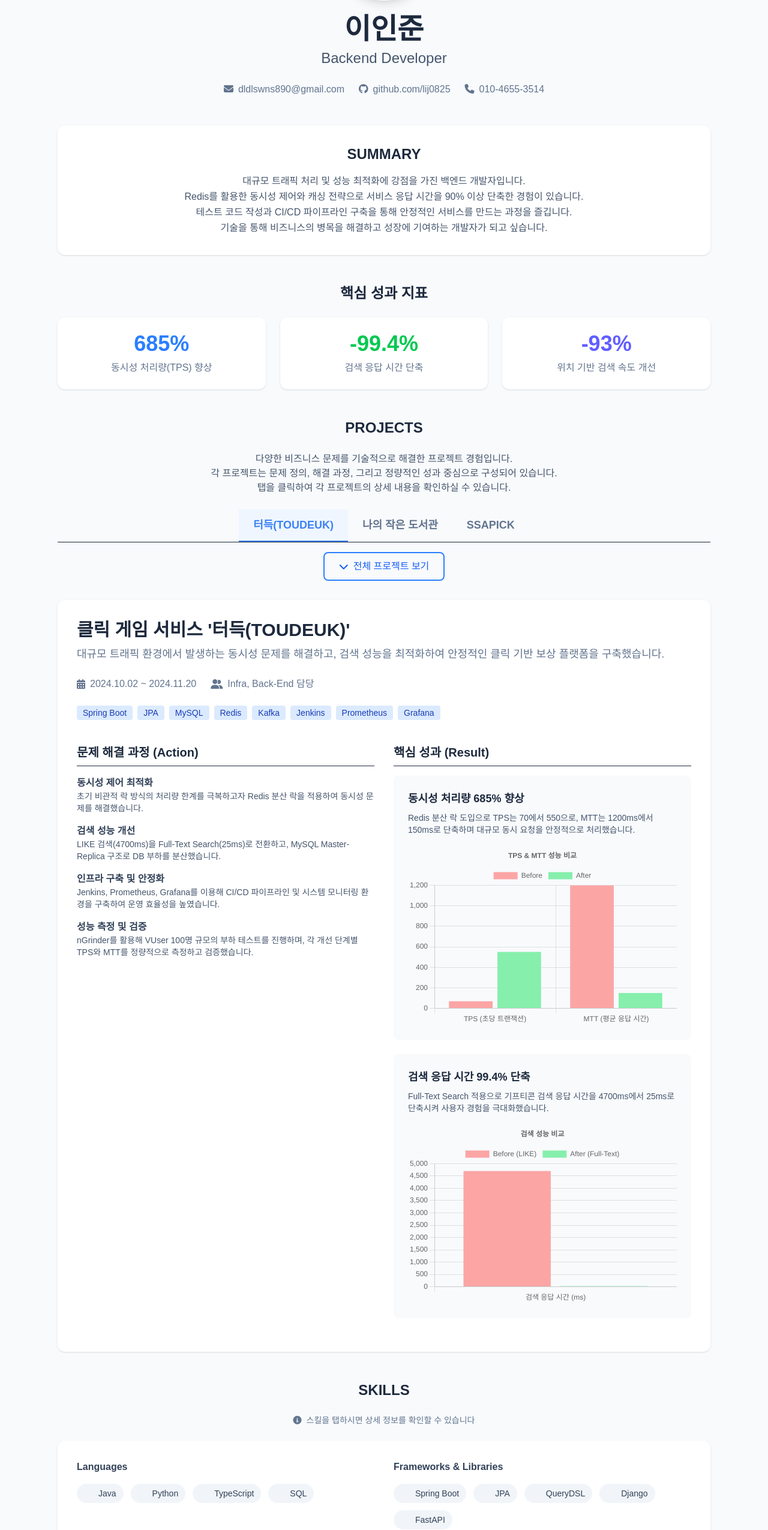
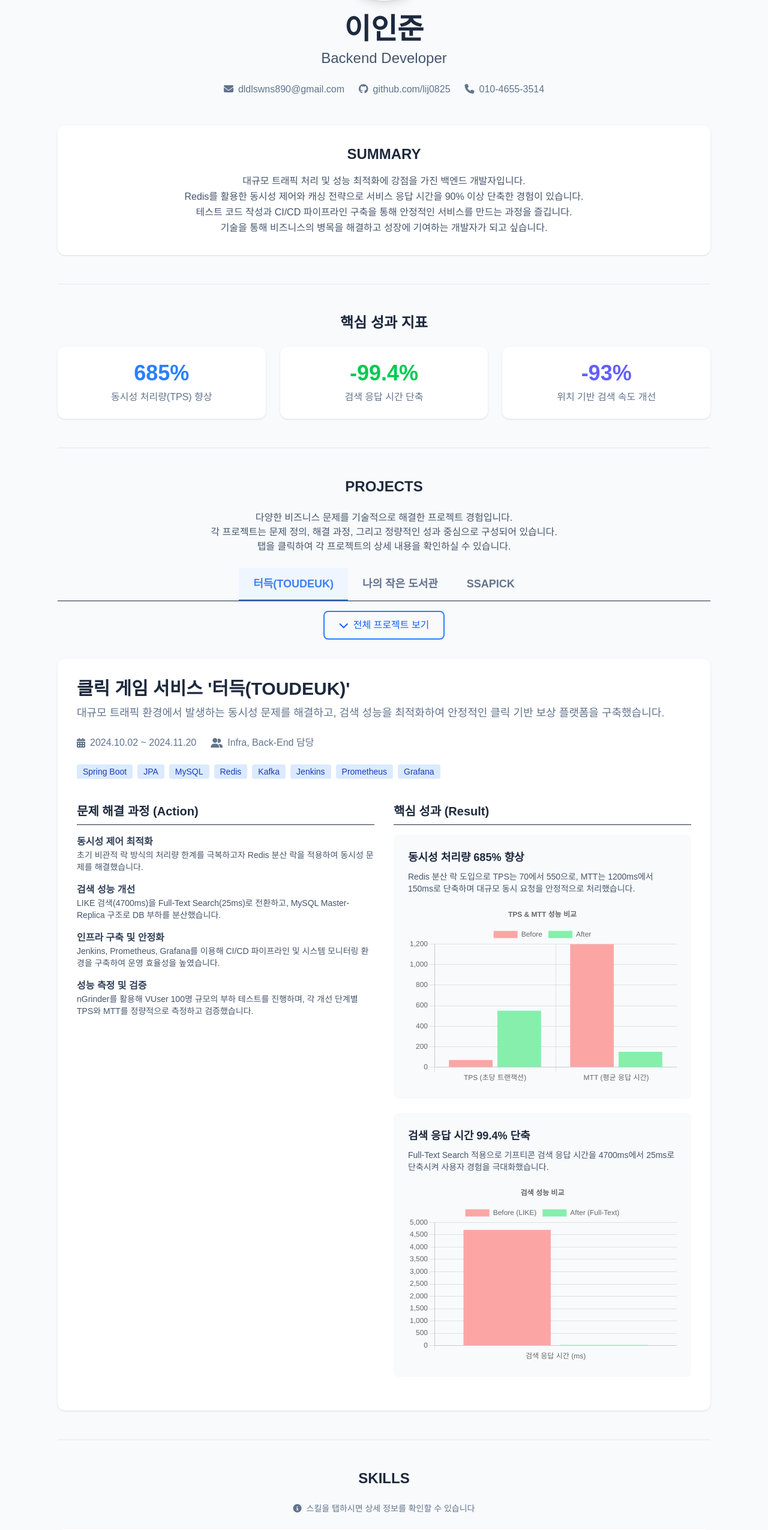
Before and after one commit to lij0825/lij0825.github.io, a React (Vite) app: page / in a window 1280 px wide. Shown: the part 247-2797 px from the top of the page at 60% size. Built offline with nearby package versions, Linux system fonts and the light colour scheme; some icons are missing; a web font is replaced by a local one.

Commit message:
Add dividers between sections for better visual separation

```diff
--- a/src/App.tsx
+++ b/src/App.tsx
@@ -212,6 +212,9 @@
           </p>
         </section>
 
+        {/* 구분선 */}
+        <div className="border-t border-slate-200 dark:border-gray-700 my-8 md:my-12"></div>
+
         <section id="key-achievements" className="mb-8 md:mb-12">
           <h2 className="text-xl md:text-2xl font-bold text-slate-800 dark:text-white mb-6 text-center">
             핵심 성과 지표
@@ -243,6 +246,9 @@
             </div>
           </div>
         </section>
+
+        {/* 구분선 */}
+        <div className="border-t border-slate-200 dark:border-gray-700 my-8 md:my-12"></div>
 
         <section id="projects" className="mb-8 md:mb-12">
           <h2 className="text-xl md:text-2xl font-bold text-slate-800 dark:text-white mb-4 md:mb-6 text-center">
@@ -434,6 +440,9 @@
           )}
         </section>
 
+        {/* 구분선 */}
+        <div className="border-t border-slate-200 dark:border-gray-700 my-8 md:my-12"></div>
+
         <section id="skills" className="mb-8 md:mb-12">
           <h2 className="text-xl md:text-2xl font-bold text-slate-800 dark:text-white mb-4 md:mb-6 text-center">
             SKILLS
@@ -512,6 +521,9 @@
           </div>
         </section>
 
+        {/* 구분선 */}
+        <div className="border-t border-slate-200 dark:border-gray-700 my-8 md:my-12"></div>
+
         <section id="timeline" className="mb-8 md:mb-12">
           <h2 className="text-xl md:text-2xl font-bold text-slate-800 dark:text-white mb-6 md:mb-8 text-center">
             EDUCATION & ACTIVITIES
```
